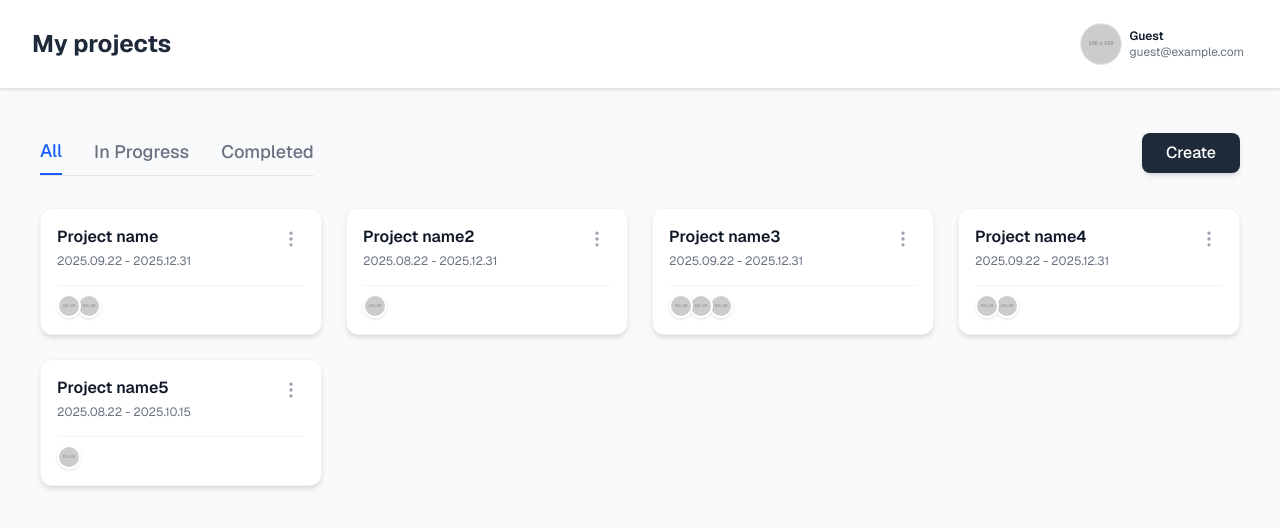
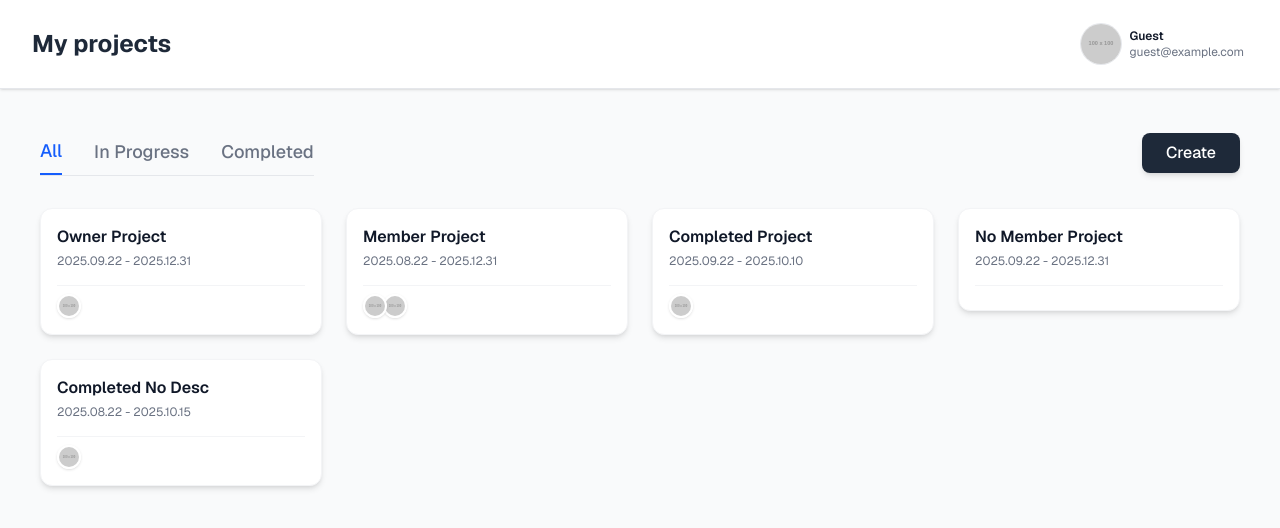
Before and after one commit to Sojiyeon/CoCal-front, a Next.js app in the folder cocal-front/: page /dashboard in a window 1280 px wide. Shown: the top 528 px of the page. Built offline with nearby package versions, Linux system fonts and the light colour scheme.

Commit message:
프로젝트 목록 조회 성공! >///< , 주석 증거인멸

```diff
--- a/cocal-front/src/components/dashboard/Dashboard.tsx
+++ b/cocal-front/src/components/dashboard/Dashboard.tsx
@@ -10,7 +10,6 @@ import { fetchWithAuth } from '@/utils/authService';
 
 const API_BASE_URL = 'https://cocal-server.onrender.com';
 const API_PROJECTS_ENDPOINT = `${API_BASE_URL}/api/projects`;
-const API_ME_ENDPOINT= `${API_BASE_URL}/api/users/me`;
 
 const API_ENDPOINTS = {
     UPDATE_USER_NAME: `${API_BASE_URL}/api/users/edit-name`,
@@ -37,6 +36,7 @@ interface Project {
     endDate: string;
     status: 'In Progress' | 'Completed';
     members: TeamMemberForCard[];
+    ownerId: number;
 }
 
 interface CurrentUser {
@@ -51,7 +51,7 @@ const DEFAULT_USER: CurrentUser = {
     id: null,
     name: 'Guest',
     email: 'guest@example.com',
-    imageUrl: 'https://placehold.co/100x100/A0BFFF/FFFFFF?text=U', // 임시 이미지
+    imageUrl: 'https://placehold.co/100x100/A0BFFF/FFFFFF?text=Guset', // 임시 이미지
 };
 
 interface ExpectedApiEndpoints {
@@ -72,25 +72,11 @@ const ProfileSettingsModalTyped: FC<ProfileSettingsModalProps> = ProfileSettings
 
 // 초기 더미 프로젝트 데이터
 const INITIAL_PROJECTS: Project[] = [
-    { id: 1, name: 'Project name', startDate: '2025-09-22', endDate: '2025-12-31', status: 'In Progress', members: [
-            { id: 101, name: 'Alice', imageUrl: 'https://placehold.co/100x100/4F46E5/FFFFFF?text=A' },
-            { id: 104, name: 'Dave', imageUrl: 'https://placehold.co/100x100/EF4444/FFFFFF?text=D' },
-        ]  },
-    { id: 2, name: 'Project name2', startDate: '2025-08-22', endDate: '2025-12-31', status: 'In Progress', members: [
-            { id: 103, name: 'Charlie', imageUrl: 'https://placehold.co/100x100/F59E0B/FFFFFF?text=C' },
-        ]  },
-    { id: 3, name: 'Project name3', startDate: '2025-09-22', endDate: '2025-12-31', status: 'Completed', members: [
-            { id: 102, name: 'Bob', imageUrl: 'https://placehold.co/100x100/10B981/FFFFFF?text=B' },
-            { id: 103, name: 'Charlie', imageUrl: 'https://placehold.co/100x100/F59E0B/FFFFFF?text=C' },
-            { id: 104, name: 'Dave', imageUrl: 'https://placehold.co/100x100/EF4444/FFFFFF?text=D' },
-        ]  },
-    { id: 4, name: 'Project name4', startDate: '2025-09-22', endDate: '2025-12-31', status: 'In Progress', members: [
-            { id: 103, name: 'Charlie', imageUrl: 'https://placehold.co/100x100/F59E0B/FFFFFF?text=C' },
-            { id: 104, name: 'Dave', imageUrl: 'https://placehold.co/100x100/EF4444/FFFFFF?text=D' },
-        ]  },
-    { id: 5, name: 'Project name5', startDate: '2025-08-22', endDate: '2025-10-15', status: 'Completed', members: [
-            { id: 102, name: 'Bob', imageUrl: 'https://placehold.co/100x100/10B981/FFFFFF?text=B' },
-        ]  },
+    { id: 1, name: 'Owner Project', startDate: '2025-09-22', endDate: '2025-12-31', status: 'In Progress', ownerId: 12, members: [{ id: 12, name: 'Me', imageUrl: 'https://placehold.co/100x100/4F46E5/FFFFFF?text=A' }] },
+    { id: 2, name: 'Member Project', description: 'This is a project I am only a member of.', startDate: '2025-08-22', endDate: '2025-12-31', status: 'In Progress', ownerId: 99, members: [{ id: 99, name: 'Owner', imageUrl: 'https://placehold.co/100x100/F59E0B/FFFFFF?text=C' }, { id: 12, name: 'Me', imageUrl: 'https://placehold.co/100x100/F59E0B/FFFFFF?text=C' }] },
+    { id: 3, name: 'Completed Project', startDate: '2025-09-22', endDate: '2025-10-10', status: 'Completed', ownerId: 12, members: [{ id: 12, name: 'Me', imageUrl: 'https://placehold.co/100x100/10B981/FFFFFF?text=B' }] },
+    { id: 4, name: 'No Member Project', startDate: '2025-09-22', endDate: '2025-12-31', status: 'In Progress', ownerId: 100, members: [] },
+    { id: 5, name: 'Completed No Desc', startDate: '2025-08-22', endDate: '2025-10-15', status: 'Completed', ownerId: 10, members: [{ id: 12, name: 'Me', imageUrl: 'https://placehold.co/100x100/10B981/FFFFFF?text=B' }] },
 ];
 
 
@@ -138,11 +124,18 @@ const ProjectCategoryFilter: FC<ProjectCategoryFilterProps> = ({
     );
 };
 
+// --- ProjectCard Component (생략) ---
+interface ProjectCardProps {
+    project: Project;
+    currentUserId: number | null;
+}
 
-// --- ProjectCard Component (생략) ---
-const ProjectCard: FC<{ project: Project }> = ({ project }) => {
+const ProjectCard: FC<ProjectCardProps> = ({ project, currentUserId }) => {
     const [isDropdownOpen, setIsDropdownOpen] = useState(false);
     const dropdownRef = useRef<HTMLDivElement>(null);
+    const isOwner = project.ownerId === currentUserId;
+    const isMember = project.members.some(member => member.id === currentUserId);
+    const showDescription = !isOwner && isMember && project.description;
 
     useEffect(() => {
         const handleClickOutside = (event: MouseEvent) => {
@@ -182,24 +175,33 @@ const ProjectCard: FC<{ project: Project }> = ({ project }) => {
                     </p>
                 </div>
                 {/* 드롭다운 메뉴 버튼 */}
+                <div className="flex-shrink-0 relative">
+                    {isOwner ? ( // owner
                         <div ref={dropdownRef}>
                             <button
-                        onClick={() => setIsDropdownOpen(!isDropdownOpen)}
+                                onClick={(e: React.MouseEvent) => {
+                                    e.preventDefault(); // Link 태그로의 이동 방지
+                                    setIsDropdownOpen(!isDropdownOpen);
+                                }}
                                 className="p-1 text-gray-400 hover:text-gray-700 transition relative z-20"
                             >
                                 <MoreVertical className="w-5 h-5" />
                             </button>
                         </div>
+                    ) : showDescription ? ( // member
+                        <p className="text-xs text-gray-600 line-clamp-2 mt-1 w-24 text-right">
+                            {project.description}
+                        </p>
+                    ) : null}
+                </div>
             </div>
             <div className="flex items-center space-x-[-4px] pt-2 border-t border-gray-100">
                 {visibleMembers.map((member, index) => (
-                    // 이미지 스택 효과를 위해 z-index와 negative margin 사용
                     <img
                         key={member.id || index}
                         src={member.imageUrl}
                         title={member.name}
                         alt={member.name || 'Team member'}
-                        // Tailwind CSS: w-7 h-7, rounded-full, border-2 border-white
                         className="w-6 h-6 rounded-full object-cover border-2 border-white shadow-sm transition transform hover:scale-110"
                         style={{ zIndex: visibleMembers.length - index }}
                     />
@@ -211,7 +213,7 @@ const ProjectCard: FC<{ project: Project }> = ({ project }) => {
                 )}
             </div>
             {/* 드롭다운 메뉴 (Edit/Delete) */}
-            {isDropdownOpen && (
+            {isDropdownOpen && isOwner && (
                 <div
                     className="absolute top-10 right-2 bg-gray-800 text-white rounded-lg shadow-xl z-30 w-28 overflow-hidden transform origin-top-right transition-all duration-150 ease-out"
                     style={{ zIndex: 50 }}
@@ -221,7 +223,11 @@ const ProjectCard: FC<{ project: Project }> = ({ project }) => {
                             key={item.label}
                             className={`w-full text-left px-3 py-2 text-sm transition
         ${item.isDestructive ? 'text-red-400 hover:bg-gray-700/50' : 'hover:bg-gray-700'}`}
-                            onClick={() => { item.action(); setIsDropdownOpen(false); }}
+                            onClick={(e: React.MouseEvent) => {
+                                e.stopPropagation();
+                                item.action();
+                                setIsDropdownOpen(false);
+                            }}
                         >
                             {item.label}
                         </button>
@@ -352,7 +358,6 @@ const ProfileDropdown: FC<ProfileDropdownProps> = ({ user, onOpenSettings, onLog
 };
 
 // --- Main Dashboard Page ---
-const API_LOGOUT_ENDPOINT = `${API_BASE_URL}/api/auth/logout`;
 const calculateProjectStatus = (startDateStr: string, endDateStr: string): 'In Progress' | 'Completed' => {
     const today = new Date();
     today.setHours(0, 0, 0, 0);
@@ -364,7 +369,6 @@ const calculateProjectStatus = (startDateStr: string, endDateStr: string): 'In P
     if (end.getTime() < today.getTime()) {
         return 'Completed';
     }
-    // 'In Progress' 또는 'Completed'만 반환하므로 타입이 안전해집니다.
     return 'In Progress';
 };
 
@@ -391,15 +395,20 @@ const calculateProjectStatus = (startDateStr: string, endDateStr: string): 'In P
             });
             if (response.ok) {
                 const result = await response.json();
-                const rawData = result.data;
-                const projectsData: Project[] = Array.isArray(rawData) ? rawData.map((item: Project) => ({ // 💡 타입 수정 반영
+                const rawData = result.data?.content || result.data || result;
+                const projectsData: Project[] = Array.isArray(rawData) ? rawData.map((item: any) => ({
                     id: item.id,
                     name: item.name,
                     description: item.description,
                     startDate: item.startDate,
                     endDate: item.endDate,
+                    ownerId: item.ownerId,
                     status: calculateProjectStatus(item.startDate, item.endDate),
-                    members: Array.isArray(item.members) ? item.members : [], // 멤버 기본값 설정
+                    members: Array.isArray(item.members) ? item.members.map((member: any) => ({
+                        id: member.userId,
+                        name: member.name,
+                        imageUrl: member.profileImageUrl || 'default_url',
+                    })) : [],
                 })) : [];
                 setProjects(projectsData);
                 console.log('프로젝트 목록 조회 성공:', projectsData.length, '개');
@@ -520,14 +529,17 @@ const calculateProjectStatus = (startDateStr: string, endDateStr: string): 'In P
                 const createdProject: Project = {
                     id: serverProject.id,
                     name: serverProject.name || data.name,
+                    description: serverProject.description,
                     startDate: serverProject.startDate || data.startDate,
                     endDate: serverProject.endDate || data.endDate,
+                    ownerId: serverProject.ownerId || user.id || 0,
                     status: calculatedStatus,
                     members: Array.isArray(serverProject.members)
-                        ? serverProject.members
-                        : [defaultMember], // 서버가 멤버를 반환하지 않으면 생성자(본인) 추가
+                        ? serverProject.members.map((m: any) => ({ id: m.userId, name: m.name,
+                            imageUrl: m.profileImageUrl || DEFAULT_USER.imageUrl
+                        }))
+                        : [defaultMember],
                 };
-                // 클라이언트 상태에 즉시 추가 (새로고침 없이 목록에 표시)
                 setProjects(prev => [createdProject, ...prev]);
                 console.log('프로젝트 생성 성공 및 상태 업데이트 완료:', createdProject.name);
             } else if (response.status === 401) {
@@ -553,33 +565,6 @@ const calculateProjectStatus = (startDateStr: string, endDateStr: string): 'In P
     const handleOpenSettingsModal = () => setIsSettingsModalOpen(true);
     const handleCloseSettingsModal = () => setIsSettingsModalOpen(false);
 
-        /*
-            const handleLogout = async () => {
-                const refreshToken = localStorage.getItem('refreshToken');
-
-                try {
-                    if (refreshToken) {
-                        console.log('서버에 로그아웃 요청 중...');
-                        await fetch(API_LOGOUT_ENDPOINT, {
-                            method: 'POST',
-                            headers: { 'Content-Type': 'application/json' },
-                            body: JSON.stringify({ refreshToken }),
-                        });
-                    }
-                } catch (error) {
-                    console.error("로그아웃 API 호출 실패 (클라이언트 정리 진행):", error);
-                } finally {
-                    localStorage.removeItem('accessToken');
-                    localStorage.removeItem('refreshToken');
-                    localStorage.removeItem('userProfile');
-
-                    setCurrentUser(DEFAULT_USER);
-                    // alert("로그아웃되었습니다."); // alert 대신 console.log 사용
-                    console.log("로그아웃되었습니다.");
-                    window.location.href = '/';
-                }
-            };
-        */
     if (isLoadingUser || isLoadingProjects) {
         return (
             <div className="min-h-screen bg-gray-50 font-sans flex items-center justify-center">
@@ -632,7 +617,7 @@ const calculateProjectStatus = (startDateStr: string, endDateStr: string): 'In P
                     <div className="grid grid-cols-2 md:grid-cols-3 lg:grid-cols-4 gap-6">
                         {filteredProjects.map(project => (
                             <Link href={`/calendar/${project.id}`} key={project.id}>
-                                <ProjectCard project={project} />
+                                <ProjectCard project={project} currentUserId={user.id}/>
                             </Link>
                         ))}
                     </div>
@@ -650,7 +635,6 @@ const calculateProjectStatus = (startDateStr: string, endDateStr: string): 'In P
             <ProfileSettingsModalTyped
                 isOpen={isSettingsModalOpen}
                 onClose={handleCloseSettingsModal}
-                // currentUser={currentUser}
                 apiEndpoints={API_ENDPOINTS}
             />
         </div>
--- a/cocal-front/src/components/modals/ProfileSettingModal.tsx
+++ b/cocal-front/src/components/modals/ProfileSettingModal.tsx
@@ -104,7 +104,6 @@ export const UserProvider: React.FC<{ children: React.ReactNode }> = ({ children
     );
 };
 // --- END User Context ---
-
 
 interface ApiEndpoints {
     UPDATE_USER_NAME: string;
```
Also changed, not shown: cocal-front/src/components/modals/CreateEventModal.tsx (deleted, +0 -40 lines), cocal-front/src/components/modals/DropdownMenuModal.tsx (added). Lines whose indentation alone changed are shown as unchanged.
